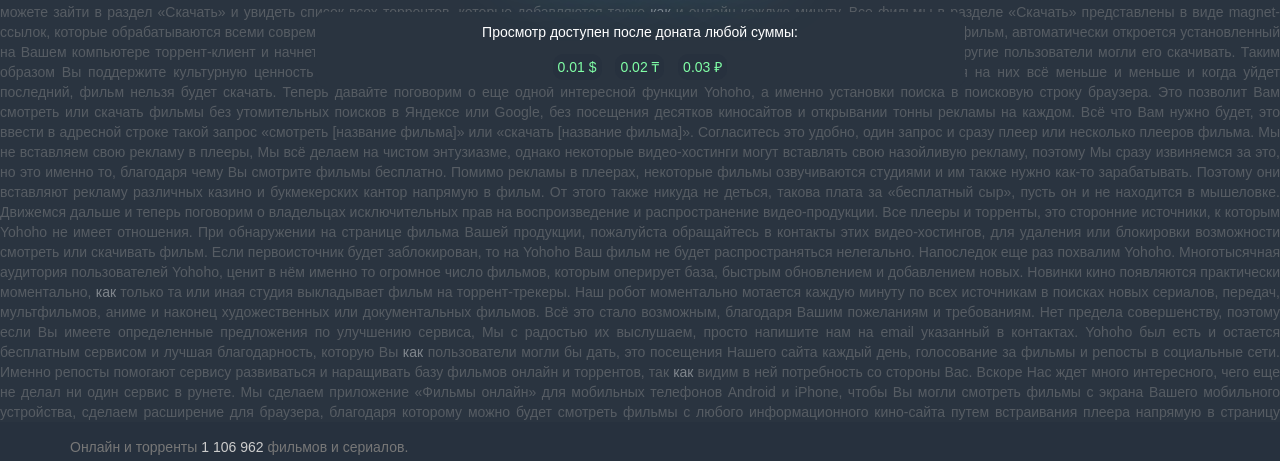
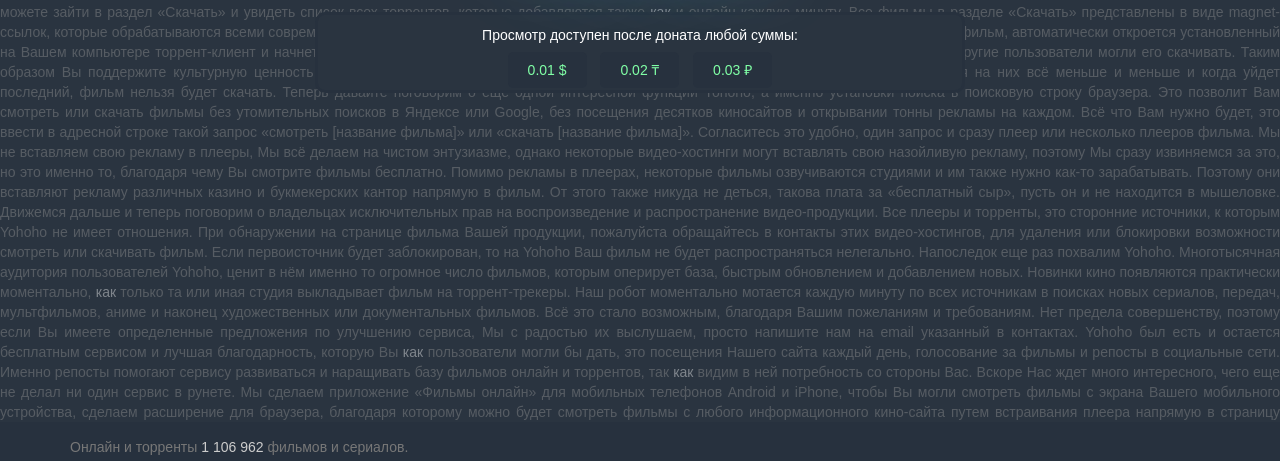
Before and after one commit to 4h0y/4h0y.github.io, a plain HTML site: page index.html in a window 1280 px wide. Both pictures are taken after a click on the button "Найти". Shown: the part 328-789 px from the top of the page. Drawn offline with nearby package versions, Linux system fonts and the light colour scheme; a script that the page names is missing.

Commit message:
Update index.html

```diff
--- a/index.html
+++ b/index.html
@@ -72,12 +72,13 @@
     text-align: center;
     background: #2a3440;
     border-radius: 10px;
-    padding: 10px;
+    padding: 15px;
+    border: 3px #27313e solid;
 }
 .donat-btn {
     background: #27313e;
     border-radius: 5px;
-    padding: 5px 10px;
+    padding: 10px 20px;
     margin: 5px;
     color: #80ffa6;
     cursor: pointer;
@@ -88,9 +89,9 @@
         </style>
         <div id="donate" style="background: #2a3440; border-radius: 10px; padding: 10px;">
             <div style="margin: 0 0 15px 0;">Просмотр доступен после доната любой суммы:</div>
-            <a href="https://u24.gov.ua" target="_blank" id="btn1" class="donat-btn" style="background: #27313e; border-radius: 10px; padding: 5px;margin: 5px;">0.01 $</a>
-            <a href="https://savelife.in.ua/en/donate-en/#donate-army-card-monthly" target="_blank" id="btn2" class="donat-btn" style="background: #27313e; border-radius: 10px; padding: 5px;margin: 5px;">0.02 ₸</a>
-            <a href="https://prytulafoundation.org/en/home/support_page" target="_blank" id="btn3" class="donat-btn" style="background: #27313e; border-radius: 10px; padding: 5px;margin: 5px;">0.03 ₽</a>
+            <a href="https://u24.gov.ua" target="_blank" id="btn1" class="donat-btn">0.01 $</a>
+            <a href="https://savelife.in.ua/en/donate-en/#donate-army-card-monthly" target="_blank" id="btn2" class="donat-btn">0.02 ₸</a>
+            <a href="https://prytulafoundation.org/en/home/support_page" target="_blank" id="btn3" class="donat-btn">0.03 ₽</a>
         </div>
     </div>
 </div>
```
